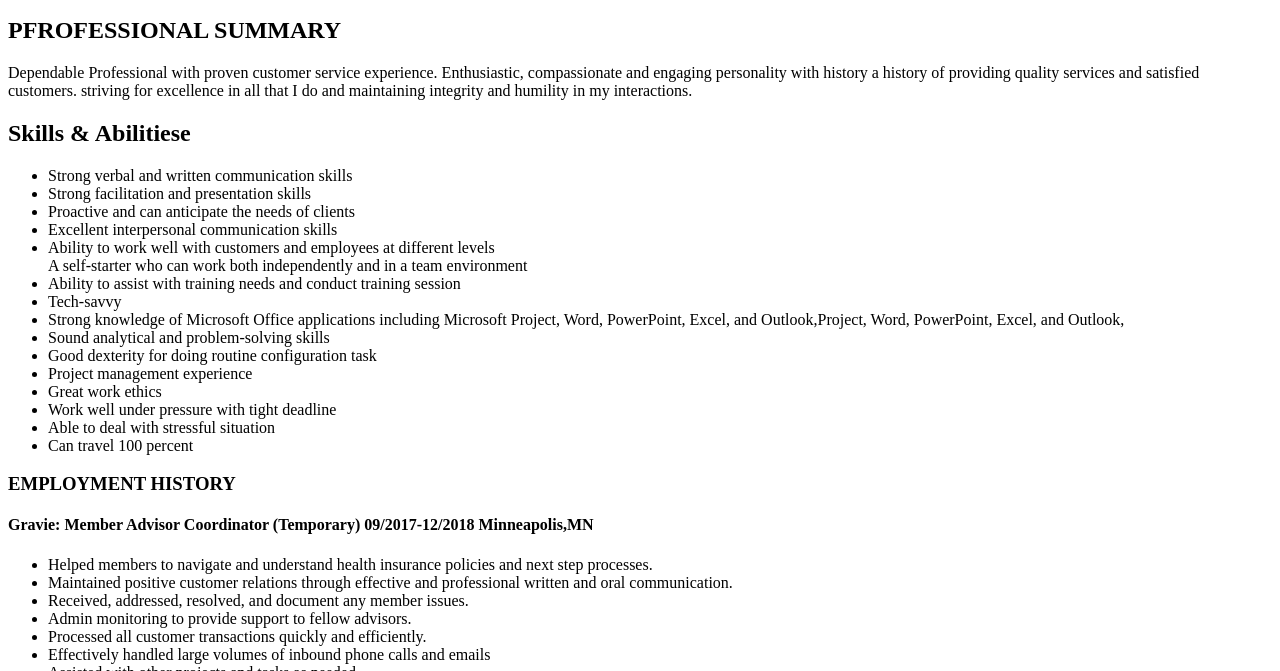
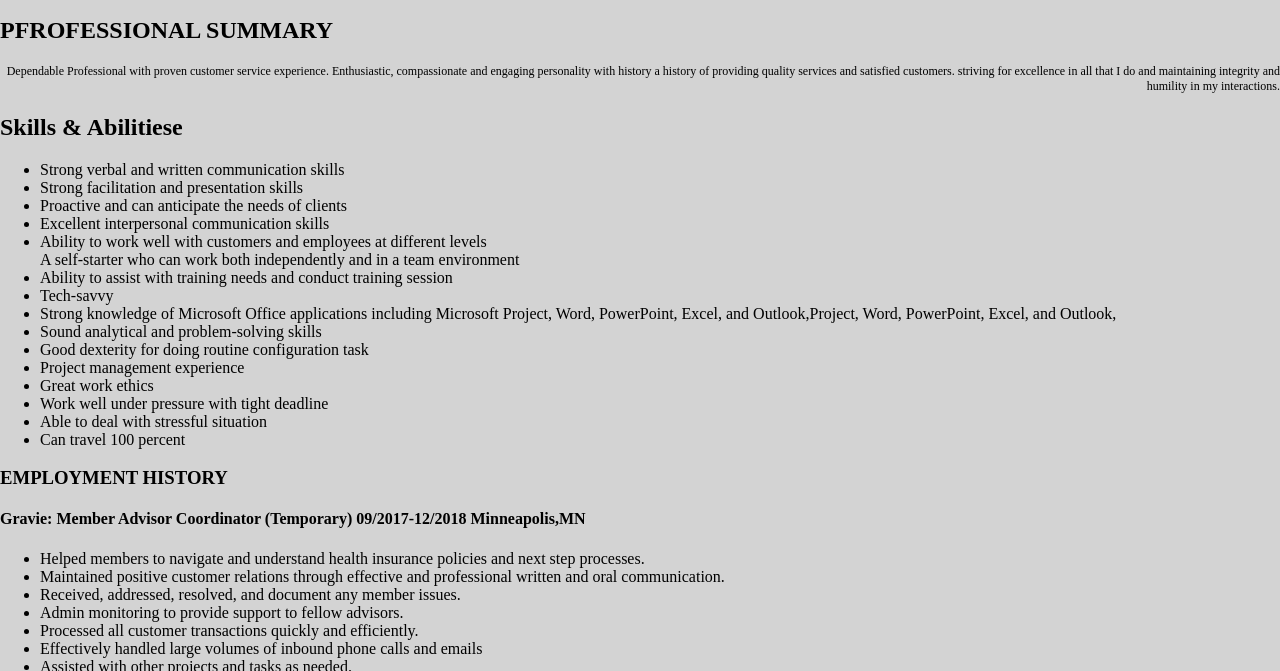
Before and after one commit to dlebarty20/dlebarty21.github.io, a plain HTML site: page index.html in a window 1280 px wide. Shown: the part 129-800 px from the top of the page. Drawn offline with Linux system fonts and the light colour scheme.

Commit message:
Update index.html

```diff
--- a/index.html
+++ b/index.html
@@ -2,7 +2,7 @@
 <html>
 <head>
 	<title>DA Professional Resume</title>
-	<link rel="stylesheet" type="text/css" href="CSS Resume/css/Resume Style.css"/>
+	<link rel="stylesheet" type="text/css" href="Resume Style.css"/>
 </head>
 <body>
 
```
